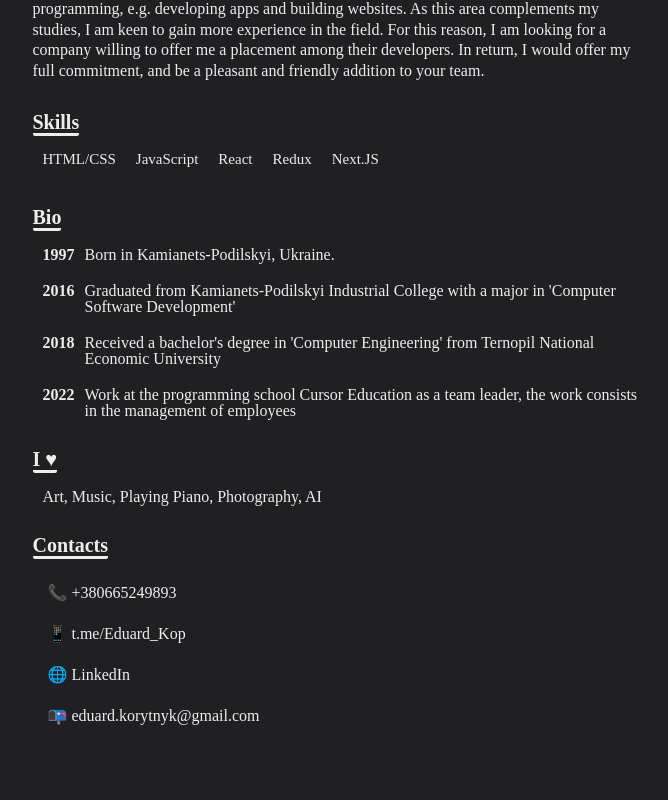
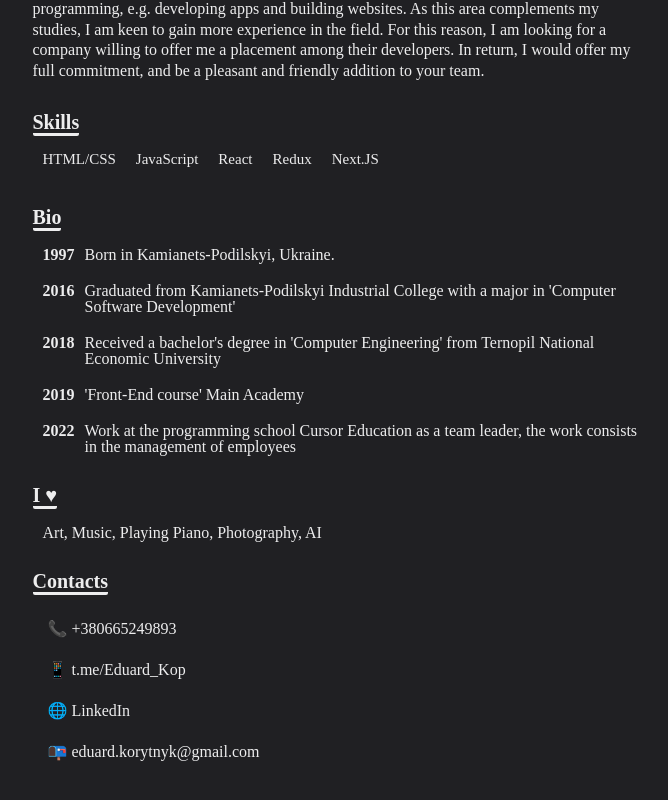
Before and after one commit to EduardKop/web-cv-next, a Next.js app: page / in a window 1280 px wide. Shown: the part 540-1340 px from the top of the page, without its empty margins (305-973 px from the left). Before the commit the page ends 1314 px from the top, so only its background shows below. Built offline with nearby package versions, Linux system fonts and the light colour scheme; a web font is replaced by a local one.

Commit message:
add new project to work page

```diff
--- a/components/education.js
+++ b/components/education.js
@@ -36,6 +36,15 @@ return (
 
             <div className='bio-line'>
                 <div className='bio-year'>
+                <span>2019</span>
+                </div>
+                <div className='bio-detail'>
+                <span>&apos;Front-End course&apos; Main Academy</span>
+                </div>
+            </div>
+
+            <div className='bio-line'>
+                <div className='bio-year'>
                 <span>2022</span>
                 </div>
                 <div className='bio-detail'>
--- a/styles/workPage.css
+++ b/styles/workPage.css
@@ -100,7 +100,14 @@
     color: #D7FBC6;
 
   }
+  .card-Cloudflare {
+    background-color: #fd7f48;
+background-image: linear-gradient(62deg, #fd7f48 0%, #ffd15a 99%);
 
+
+    font-size: 14px;
+    color: #5E3511;
+  }
   .card-React {
     background-color: #0093E9;
     background-image: linear-gradient(160deg, #0093E9 0%, #80D0C7 100%);
```
Also changed, not shown: pages/works.js (+14 -0 lines), img/10.png (added).
